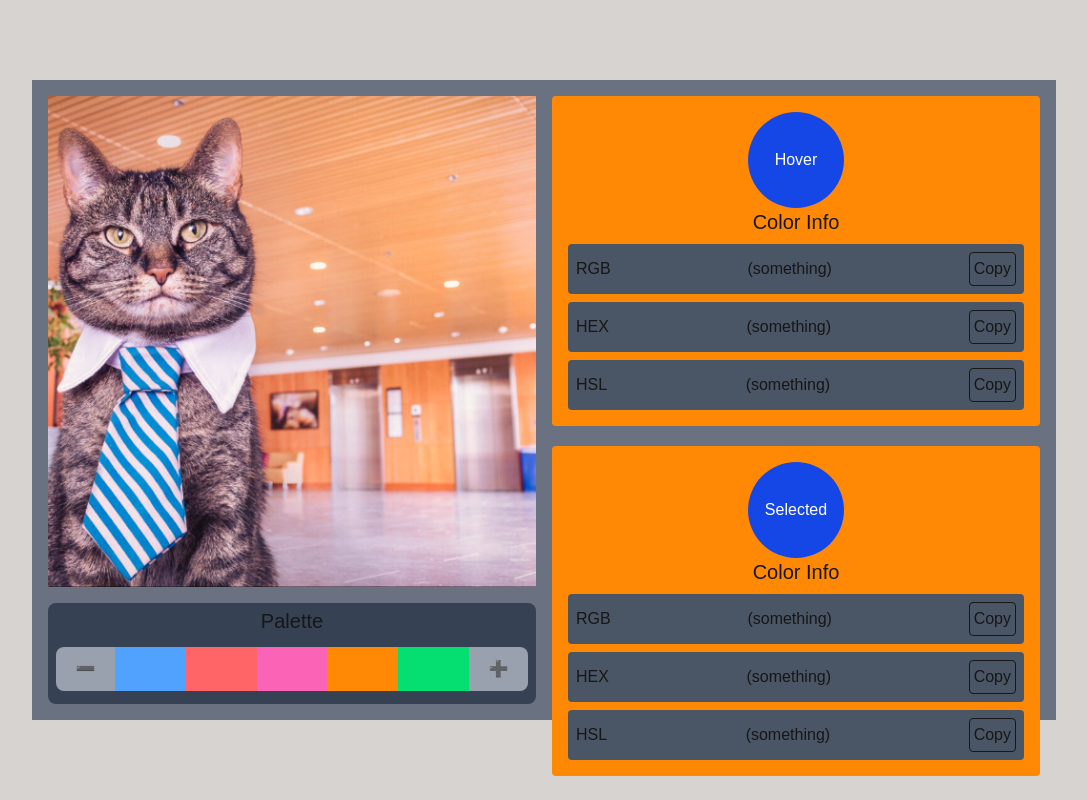
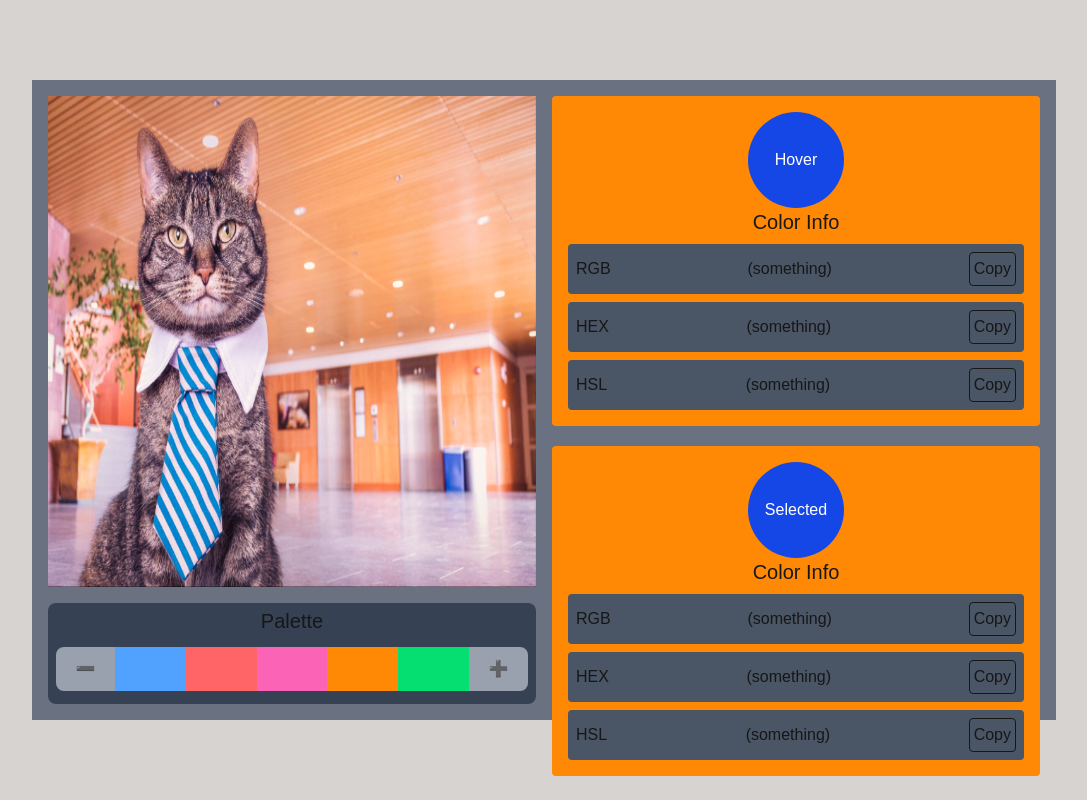
Before and after one commit to MOGARRR/chroma-picker, a Next.js app: page / in a window 1280 px wide. Shown: the whole page, without its empty margins (96-1183 px from the left). Built offline with nearby package versions, Linux system fonts and the light colour scheme.

Commit message:
Refactor: Swap next Image component with canvas element for pixel data features

```diff
--- a/app/page.tsx
+++ b/app/page.tsx
@@ -2,8 +2,29 @@
 import Image from "next/image";
 import ColorSwatch from "./components/ColorSwatch";
 import Palette from "./components/Palette";
+import React, { useRef, useEffect, useState } from "react";
 
 export default function Home() {
+  const canvasRef = useRef<HTMLCanvasElement | null>(null);
+  useEffect(() => {
+    const canvas = canvasRef.current;
+    if (!canvas) return;
+
+    const ctx = canvas.getContext("2d");
+    if (!ctx) return;
+
+    const img = new window.Image();
+    img.crossOrigin = "anonymous";
+    img.src = `/cet-image.png`;
+
+    img.onload = () => {
+      canvas.width = img.width;
+      canvas.height = img.height;
+      ctx.drawImage(img, 0, 0);
+    };
+  }, []);
+
+
   return (
     <div className="bg-stone-300 w-screen h-screen flex justify-center items-center">
       <div className="bg-gray-500 w-4/5 h-4/5 flex p-4 gap-4">
@@ -12,31 +33,31 @@ export default function Home() {
         <div className="flex-1 flex flex-col gap-4">
           {/* Canvas / Image */}
           <div className="flex-1 bg-black flex items-center justify-center">
-            <Image
-              className="object-cover w-full h-full"
-              src="/cet-image.png"
-              width={500}
-              height={500}
-              loading="eager"
-              alt="Canvas"
-            />
-
-
+            <canvas ref={canvasRef} className="w-full h-full"></canvas>
           </div>
 
-
           {/* Palette */}
-          <Palette/>
+          <Palette />
         </div>
 
         {/* Hover and Selected */}
 
         <div className="flex-1 flex flex-col gap-5">
           {/* Hover Color */}
-          <ColorSwatch title="Hover" rgbValue="something" hexValue="something" hslValue="something"/>
+          <ColorSwatch
+            title="Hover"
+            rgbValue="something"
+            hexValue="something"
+            hslValue="something"
+          />
 
           {/* Selected Color */}
-          <ColorSwatch title="Selected" rgbValue="something" hexValue="something" hslValue="something"/>
+          <ColorSwatch
+            title="Selected"
+            rgbValue="something"
+            hexValue="something"
+            hslValue="something"
+          />
         </div>
       </div>
     </div>
```
